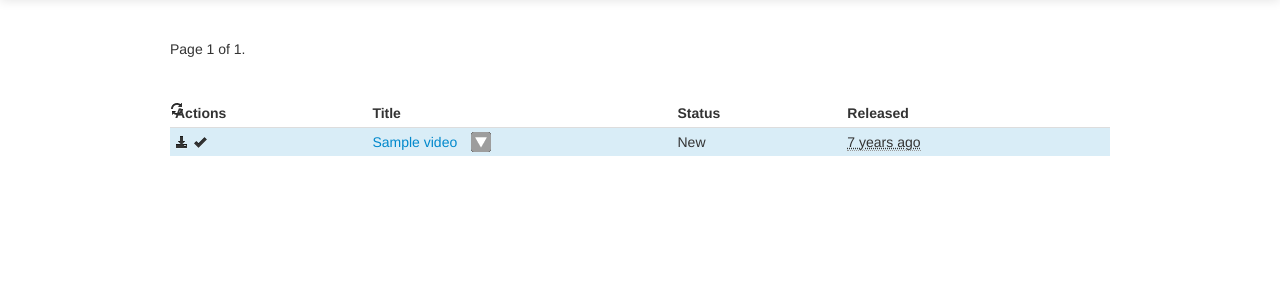
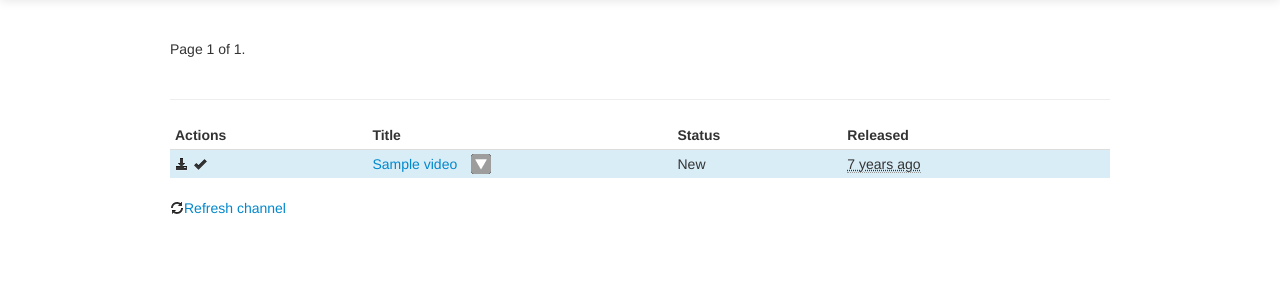
Before and after one commit to dbr/webtools, a Django app: page /youtube/channel/1 in a window 1280 px wide. Shown: the part 41-341 px from the top of the page. Run offline with Django 3.2, Linux system fonts and the light colour scheme; tables that the repository leaves empty hold one stand-in row (values such as "Sample post"); parts of the project's set-up code (start-up, migrations or seed data) failed here and were passed over.

Commit message:
Move refresh link when viewing channel

```diff
--- a/webtools/templates/ytdl/view_channel.html
+++ b/webtools/templates/ytdl/view_channel.html
@@ -26,9 +26,9 @@
         {% endif %}
 
         <br>
-        <a href="{% url ytdl.views.refresh_channel channel.id %}" class="async"><i class="icon-refresh"></i></a>
     </span>
 </div>
+<hr />
 
 
 <table class="table table-striped table-hover table-condensed" id="videos">
@@ -68,6 +68,9 @@
     {% endfor %}
 </table>
 
+<p>
+  <a href="{% url ytdl.views.refresh_channel channel.id %}" class="async"><i class="icon-refresh"></i>Refresh channel</a>
+</p>
 <script type="text/javascript">
   $(function(){
 
```
